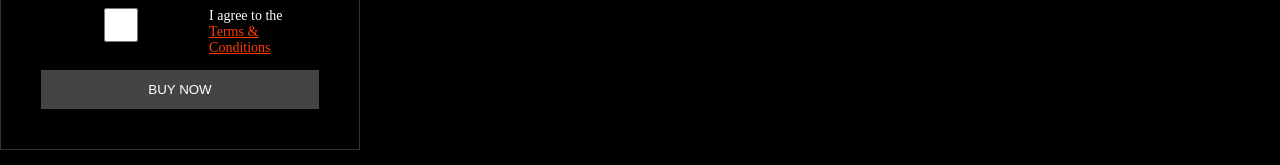
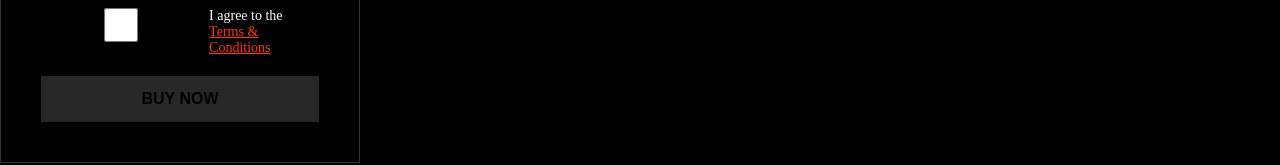
Before and after one commit to prabhakar9585/thedeviltrades-clean, a Next.js app: page /purchase/devil-v3 in a window 1280 px wide. Shown: the part 473-638 px from the top of the page. Built offline with nearby package versions, Linux system fonts and the light colour scheme.

Commit message:
Fix Buy Now button enable logic

```diff
--- a/pages/purchase/devil-v3.js
+++ b/pages/purchase/devil-v3.js
@@ -1,37 +1,28 @@
 import { useState } from "react";
+import Head from "next/head";
 
 export default function DevilV3() {
-  const [form, setForm] = useState({
-    name: "",
-    tradingview: "",
-    mobile: "",
-    agree: false,
-  });
+  const [name, setName] = useState("");
+  const [tvId, setTvId] = useState("");
+  const [mobile, setMobile] = useState("");
+  const [agree, setAgree] = useState(false);
+  const [loading, setLoading] = useState(false);
 
-  const isValid =
-    form.name &&
-    form.tradingview &&
-    form.mobile.length === 10 &&
-    form.agree;
+  const isFormValid =
+    name.trim() !== "" &&
+    tvId.trim() !== "" &&
+    mobile.trim().length === 10 &&
+    agree;
 
-  const handleChange = (e) => {
-    const { name, value, type, checked } = e.target;
-    setForm({
-      ...form,
-      [name]: type === "checkbox" ? checked : value,
-    });
-  };
+  const handlePayment = async () => {
+    if (!isFormValid) return;
 
-  const startPayment = async () => {
+    setLoading(true);
+
     const res = await fetch("/api/razorpay/order", {
       method: "POST",
       headers: { "Content-Type": "application/json" },
-      body: JSON.stringify({
-        name: form.name,
-        tradingview: form.tradingview,
-        mobile: form.mobile,
-        amount: 5000,
-      }),
+      body: JSON.stringify({ amount: 5000 }),
     });
 
     const data = await res.json();
@@ -40,62 +31,76 @@ export default function DevilV3() {
       key: process.env.NEXT_PUBLIC_RAZORPAY_KEY_ID,
       amount: data.amount,
       currency: "INR",
-      name: "DEVIL TRADES",
-      description: "THE DEVIL V3 Subscription",
+      name: "Devil Trades",
+      description: "THE DEVIL V3 - Monthly Subscription",
       order_id: data.id,
       handler: function (response) {
         alert("Payment Successful ✅");
-        console.log(response);
       },
       prefill: {
-        name: form.name,
-        contact: form.mobile,
+        name,
+        contact: mobile,
       },
       theme: {
-        color: "#ff4d00",
+        color: "#ff3c00",
       },
     };
 
     const rzp = new window.Razorpay(options);
     rzp.open();
+
+    setLoading(false);
   };
 
   return (
+    <>
+      <Head>
+        <title>THE DEVIL V3 | Purchase</title>
+        <script src="https://checkout.razorpay.com/v1/checkout.js"></script>
+      </Head>
+
       <section className="purchase-bg">
         <div className="purchase-card">
           <h1>THE DEVIL V3</h1>
 
           <label>Name</label>
-        <input name="name" onChange={handleChange} />
+          <input value={name} onChange={(e) => setName(e.target.value)} />
 
           <label>TradingView ID</label>
-        <input name="tradingview" onChange={handleChange} />
+          <input value={tvId} onChange={(e) => setTvId(e.target.value)} />
 
           <label>Mobile Number</label>
-        <input name="mobile" maxLength="10" onChange={handleChange} />
+          <input
+            value={mobile}
+            onChange={(e) => setMobile(e.target.value)}
+            maxLength={10}
+          />
 
           <p className="price">Price per Month: ₹5000 INR</p>
 
           <div className="terms">
             <input
               type="checkbox"
-            name="agree"
-            onChange={handleChange}
+              checked={agree}
+              onChange={(e) => setAgree(e.target.checked)}
             />
             <span>
               I agree to the{" "}
-            <a href="/terms" target="_blank">Terms & Conditions</a>
+              <a href="/terms" target="_blank">
+                Terms & Conditions
+              </a>
             </span>
           </div>
 
           <button
-          disabled={!isValid}
-          onClick={startPayment}
-          className={isValid ? "buy active" : "buy"}
+            className={`buy-btn ${isFormValid ? "active" : ""}`}
+            disabled={!isFormValid || loading}
+            onClick={handlePayment}
           >
-          BUY NOW
+            {loading ? "Processing..." : "BUY NOW"}
           </button>
         </div>
       </section>
+    </>
   );
 }
--- a/styles/globals.css
+++ b/styles/globals.css
@@ -265,3 +265,21 @@ button:disabled {
   color: #fff;
   cursor: pointer;
 }
+.buy-btn {
+  width: 100%;
+  padding: 14px;
+  margin-top: 20px;
+  background: #555;
+  border: none;
+  color: #000;
+  font-weight: bold;
+  cursor: not-allowed;
+  opacity: 0.6;
+}
+
+.buy-btn.active {
+  background: #ff3c00;
+  color: #000;
+  cursor: pointer;
+  opacity: 1;
+}
```
Lines whose indentation alone changed are shown as unchanged.
